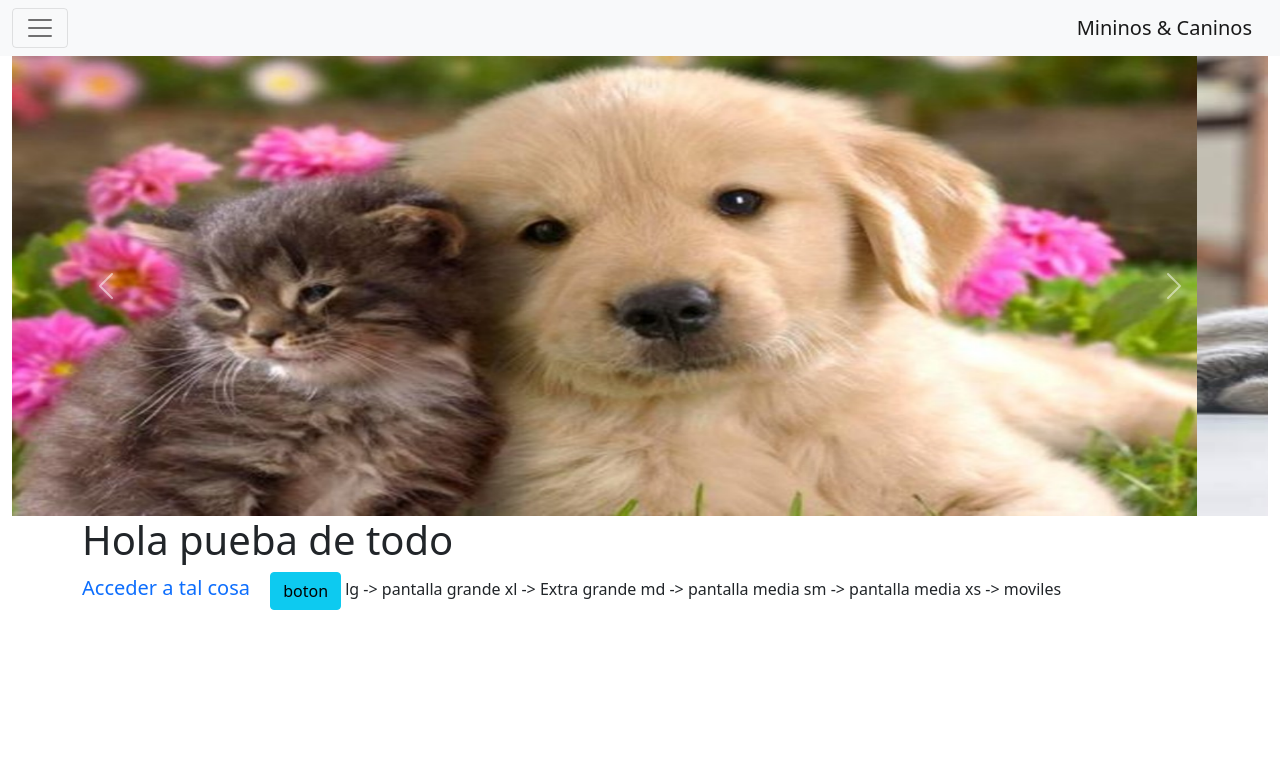
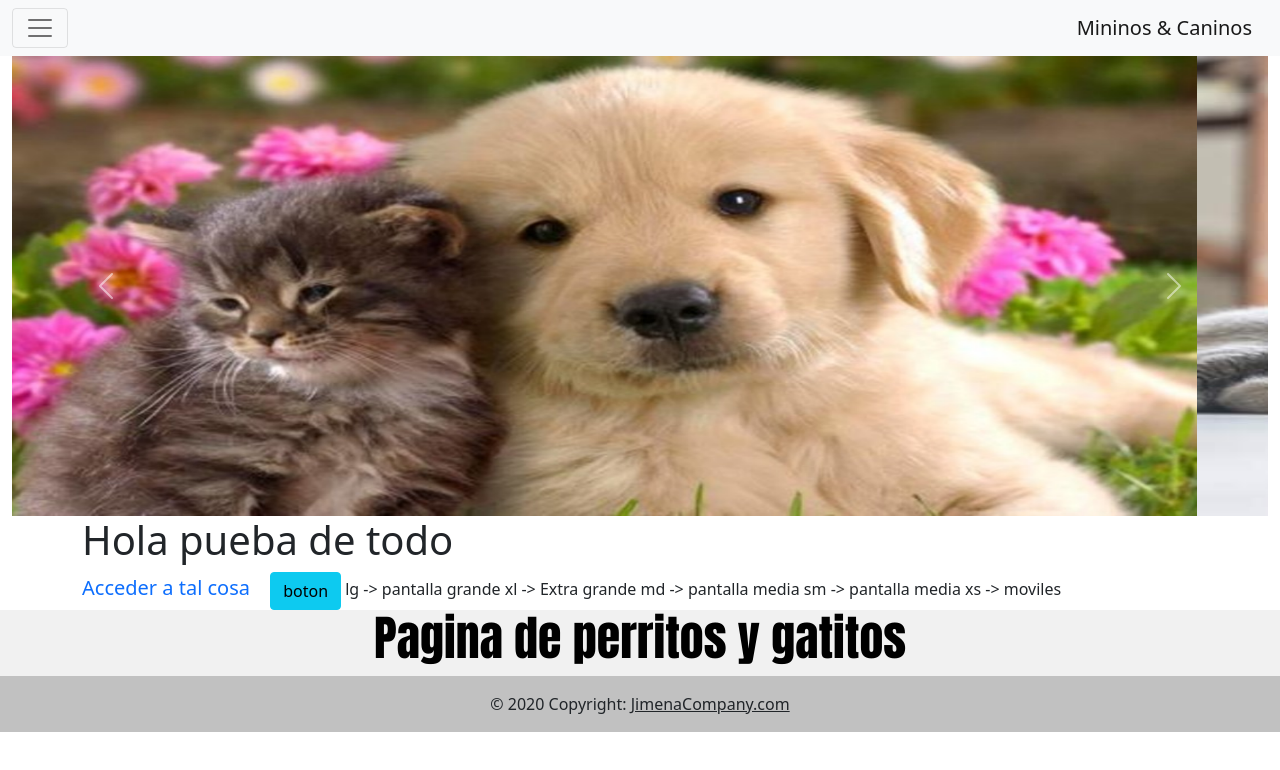
Before and after one commit to luiisfabian/mininos_caninos, a plain HTML site: page index.html in a window 1280 px wide. Drawn offline with nearby package versions, Linux system fonts and the light colour scheme.

Commit message:
agregue el footter

```diff
--- a/index.html
+++ b/index.html
@@ -7,6 +7,7 @@
     <meta http-equiv="X-UA-Compatible" content="IE=edge">
     <meta name="viewport" content="width=device-width, initial-scale=1.0">
     <link href="./style.css" rel="stylesheet" type="text/css">
+    <link rel="shortcut icon" href="./images/Iconarchive-Red-Orb-Alphabet-Letter-M.ico">
     <link href="https://cdn.jsdelivr.net/npm/bootstrap@5.0.0-beta2/dist/css/bootstrap.min.css" rel="stylesheet"
         integrity="sha384-BmbxuPwQa2lc/FVzBcNJ7UAyJxM6wuqIj61tLrc4wSX0szH/Ev+nYRRuWlolflfl" crossorigin="anonymous">
     <title>Mininos & Caninos</title>
@@ -30,15 +31,8 @@
                 <li class="nav-item">
                     <a class="nav-link active" aria-current="page" href="#">Clientes</a>
                 </li>
+            </ul>
 
-
-
-
-            </ul>
-            <form class="d-flex">
-                <input class="form-control me-2" type="search" placeholder="Search" aria-label="Search">
-                <button class="btn btn-outline-success" type="submit">Search</button>
-            </form>
         </div>
     </div>
 </nav>
@@ -57,11 +51,13 @@
                     <img src="./images/perrito4.jpeg" class="d-block w-100" alt="...">
                 </div>
             </div>
-            <button class="carousel-control-prev" type="button" data-bs-target="#carouselExampleControls"  data-bs-slide="prev">
+            <button class="carousel-control-prev" type="button" data-bs-target="#carouselExampleControls"
+                data-bs-slide="prev">
                 <span class="carousel-control-prev-icon" aria-hidden="true"></span>
                 <span class="visually-hidden">Previous</span>
             </button>
-            <button class="carousel-control-next" type="button" data-bs-target="#carouselExampleControls"  data-bs-slide="next">
+            <button class="carousel-control-next" type="button" data-bs-target="#carouselExampleControls"
+                data-bs-slide="next">
                 <span class="carousel-control-next-icon" aria-hidden="true"></span>
                 <span class="visually-hidden">Next</span>
             </button>
@@ -91,5 +87,22 @@
 
 
 </body>
+<footer class="text-center text-white" style="background-color: #f1f1f1;">
+    <!-- Grid container -->
+    <div class="container-fluid">
+        <div class="row">
+            <h1 class="footerLetra">Pagina de perritos y gatitos</h1>
+
+        </div>
+    </div>
+    <!-- Grid container -->
+
+    <!-- Copyright -->
+    <div class="text-center text-dark p-3" style="background-color: rgba(0, 0, 0, 0.2);">
+      © 2020 Copyright:
+      <a class="text-dark" >JimenaCompany.com</a>
+    </div>
+    <!-- Copyright -->
+  </footer>
 
 </html>
--- a/style.css
+++ b/style.css
@@ -6,3 +6,8 @@
 .carousel-inner{
  height: 80%;
 }
+.footerLetra{
+    color: black;
+    font-family: Impact, Haettenschweiler, 'Arial Narrow Bold', sans-serif;
+    font-size: 300%;
+}
```
Also changed, not shown: images/Iconarchive-Red-Orb-Alphabet-Letter-M.ico (added). Lines whose indentation alone changed are shown as unchanged.
